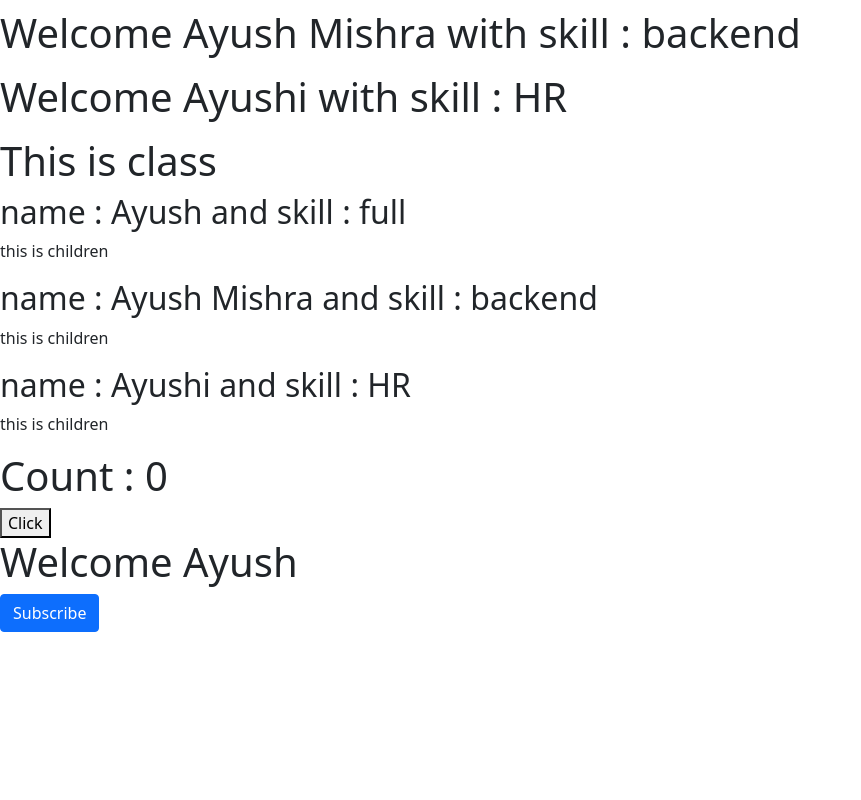
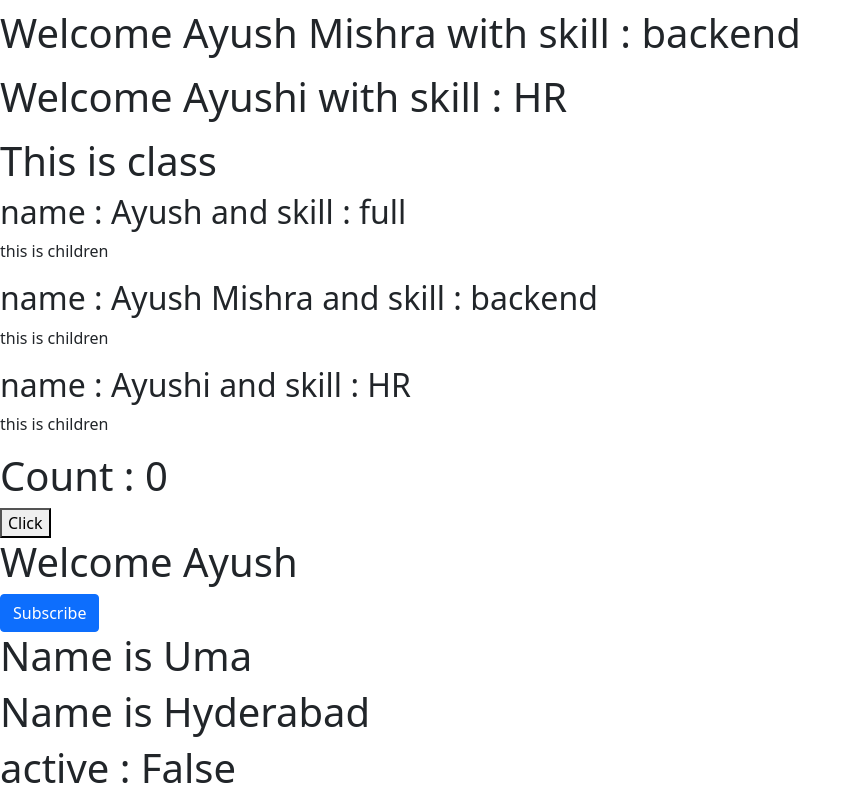
Before and after one commit to ayushkr07/react-super-advanced, a React (Create React App) app: page / in a window 1280 px wide. Shown: the part 692-1492 px from the top of the page, without its empty margins (0-861 px from the left). Before the commit the page ends 1324 px from the top, so only its background shows below. Built offline with nearby package versions, Linux system fonts and the light colour scheme.

Commit message:
state another example

```diff
--- /dev/null
+++ b/src/4.state/Person.js
@@ -0,0 +1,27 @@
+import React, { Component } from 'react'
+
+export class Person extends Component {
+    constructor(props) {
+        super(props)
+
+        this.state = {
+            name : 'Uma',
+            city : 'Hyderabad',
+            isActive : false
+
+        }
+    }
+
+    render() {
+        const {name,city,isActive}=this.state
+        return (
+            <div>
+                <h1>Name is {name}</h1>
+                <h1>Name is {city}</h1>
+                <h1>active : {isActive ? "True":"False"}</h1>
+            </div>
+        )
+    }
+}
+
+export default Person
--- a/src/App.js
+++ b/src/App.js
@@ -10,6 +10,7 @@ import Welcome from './3.props/Welcome';
 import Greeting from './3.props/Greeting';
 import Counter from './4.state/Counter.js';
 import Message from './4.state/Message';
+import Person from './4.state/Person';
 // function Home(){
 //   return <h1>This is home</h1>
 // }
@@ -38,6 +39,7 @@ function App() {
 
     <Counter/>
     <Message/>
+    <Person/>
 
 
     </div>
```
